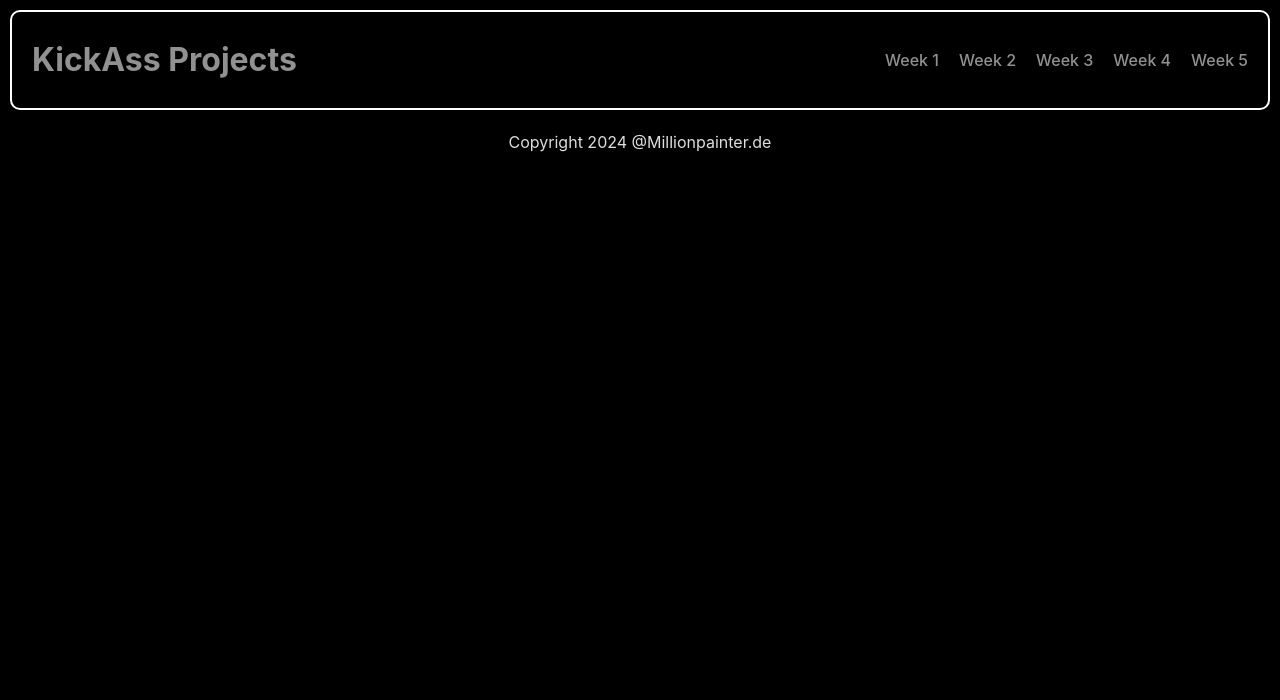
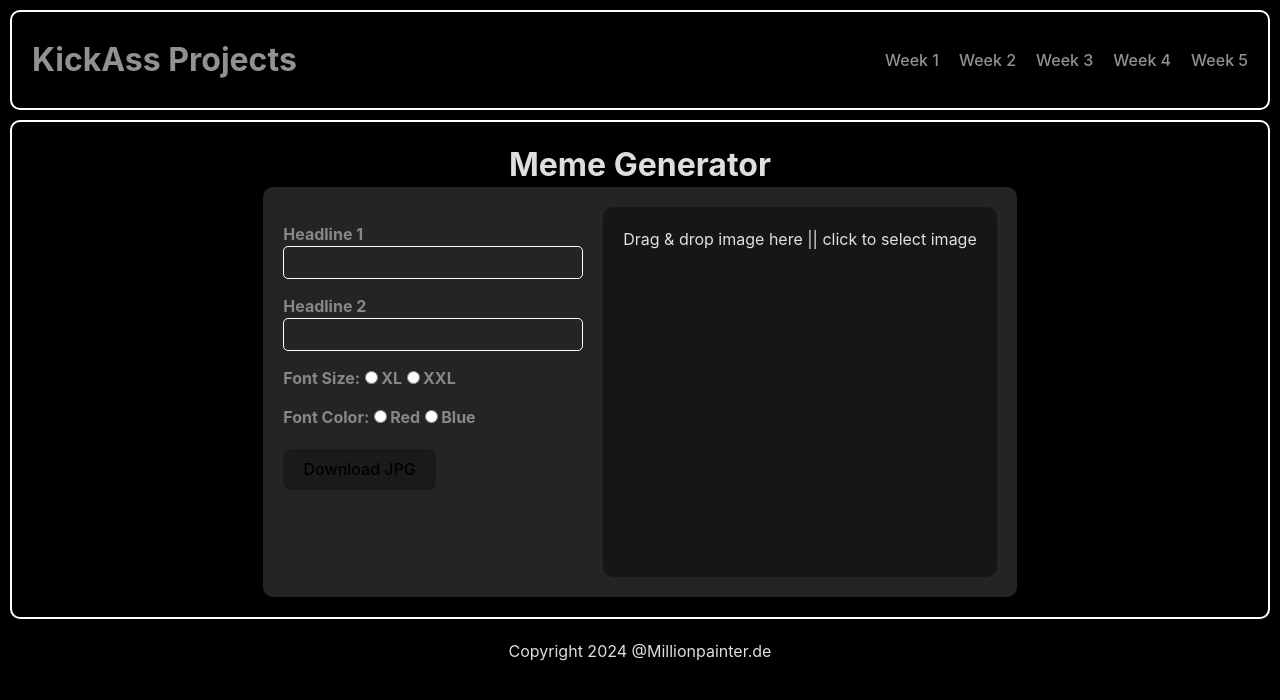
Before and after one commit to Phil-star1984/kickass_projects, a React (Vite) app: page /weekfour in a window 1280 px wide. Shown: the top 700 px of the page. Built offline with nearby package versions, Linux system fonts and the light colour scheme.

Commit message:
Added Meme Generator in WeekFour

```diff
--- a/package.json
+++ b/package.json
@@ -14,12 +14,15 @@
   "dependencies": {
     "axios": "^1.6.5",
     "chart.js": "^4.4.1",
+    "html2canvas": "^1.4.1",
     "papaparse": "^5.4.1",
     "react": "^18.2.0",
     "react-beautiful-dnd": "^13.1.1",
     "react-chartjs-2": "^5.2.0",
     "react-dom": "^18.2.0",
+    "react-drag-drop-files": "^2.3.10",
     "react-draggable": "^4.4.6",
+    "react-dropzone": "^14.2.3",
     "react-resizable": "^3.0.5",
     "react-router-dom": "^6.21.1",
     "react-spinners-kit": "^1.9.1",
--- a/src/App.jsx
+++ b/src/App.jsx
@@ -1,14 +1,14 @@
 import { useState } from "react";
 import { Routes, Route } from "react-router-dom";
 import NavBar from "./components/NavBar.jsx";
-
+/* import WeekOne from "./components/WeekOne.jsx"; */
+/* import WeekTwo from "./components/WeekTwo.jsx"; */
 import Home from "./pages/Home.jsx";
-import WeekOne from "./components/WeekOne.jsx";
 import WeekOneTest from "./components/WeekOneTest.jsx";
-import WeekTwo from "./components/WeekTwo.jsx";
 import WeekTwoSecond from "./components/WeekTwoSecond.jsx";
 import WeekThree from "./components/WeekThree.jsx";
 import Footer from "./components/Footer.jsx";
+import WeekFour from "./components/WeekFour.jsx";
 
 function App() {
   return (
@@ -20,6 +20,7 @@ function App() {
         <Route path="/weekone" element={<WeekOneTest />} />
         <Route path="/weektwo" element={<WeekTwoSecond />} />
         <Route path="/weekthree" element={<WeekThree />} />
+        <Route path="/weekfour" element={<WeekFour />} />
       </Routes>
       <Footer />
     </>
--- /dev/null
+++ b/src/components/WeekFour.jsx
@@ -0,0 +1,186 @@
+import React from "react";
+import { useState } from "react";
+import { useDropzone } from "react-dropzone";
+import html2canvas from "html2canvas";
+
+function WeekFour() {
+  const [file, setFile] = useState([]);
+  const [headlineOne, setHeadlineOne] = useState("");
+  const [headlineTwo, setHeadlineTwo] = useState("");
+  const [fontSizeValue, setFontSizeValue] = useState("2rem");
+  const [fontColorValue, setFontColorValue] = useState("white");
+
+  //upload image & create URL
+  const { getRootProps, getInputProps, isDragActive } = useDropzone({
+    onDrop: (acceptedFiles) => {
+      setFile(
+        acceptedFiles.map((upFile) =>
+          Object.assign(upFile, {
+            preview: URL.createObjectURL(upFile),
+          })
+        )
+      );
+    },
+  });
+  /* console.log(file);
+  console.log(getRootProps());
+  console.log(headlineOne);
+  console.log(fontSizeValue); */
+
+  //part of UI: text can be manipulated by user: text/color/fontsize
+  //part of UI: if image exists, show example head & subline text
+
+  //download image + text in jpg || png || gif
+  const downloadImage = (e) => {
+    e.preventDefault();
+    const element = document.getElementById("memeContainer"); // Stellen Sie sicher, dass der Container eine ID hat
+    html2canvas(element, {
+      useCORS: true,
+      logging: true,
+      letterRendering: 1,
+      allowTaint: false,
+    }).then((canvas) => {
+      // create URL out of canvas
+      const image = canvas.toDataURL("image/jpeg", 1.0);
+      const link = document.createElement("a");
+      link.href = image;
+      link.download = "meme.jpg";
+      link.click();
+    });
+  };
+
+  return (
+    <div className="weekfour_outer_container">
+      <h1>Meme Generator</h1>
+      <div className="weekfour_inner_container">
+        <div className="weekfour_edit_container">
+          <form className="weekfour_edit_form">
+            <div className="weekfour_edit_element">
+              <label>Headline 1</label>
+              <input
+                type="text"
+                name="headlineOne"
+                value={headlineOne}
+                onChange={(e) => setHeadlineOne(e.target.value)}
+              />
+            </div>
+            <div className="weekfour_edit_element">
+              <label>Headline 2</label>
+              <input
+                type="text"
+                name="headlineTwo"
+                value={headlineTwo}
+                onChange={(e) => setHeadlineTwo(e.target.value)}
+              />
+            </div>
+            <div className="weekfour_edit_element">
+              <label>
+                Font Size:
+                <input
+                  type="radio"
+                  name="fontSize"
+                  value="3rem"
+                  checked={fontSizeValue === "3rem"}
+                  onChange={(e) => setFontSizeValue(e.target.value)}
+                ></input>
+                XL
+              </label>
+              <label>
+                <input
+                  type="radio"
+                  name="fontSize"
+                  value="4rem"
+                  checked={fontSizeValue === "4rem"}
+                  onChange={(e) => setFontSizeValue(e.target.value)}
+                />
+                XXL
+              </label>
+            </div>
+            <div className="weekfour_edit_element">
+              <label>
+                Font Color:
+                <input
+                  type="radio"
+                  name="fontColor"
+                  value="red"
+                  checked={fontColorValue === "red"}
+                  onChange={(e) => setFontColorValue(e.target.value)}
+                ></input>
+                Red
+              </label>
+              <label>
+                <input
+                  type="radio"
+                  name="fontColor"
+                  value="blue"
+                  checked={fontColorValue === "blue"}
+                  onChange={(e) => setFontColorValue(e.target.value)}
+                />
+                Blue
+              </label>
+            </div>
+
+            <button onClick={downloadImage}>Download JPG</button>
+          </form>
+        </div>
+        <div {...getRootProps()} className="weekfour_upload_container_outer">
+          <input {...getInputProps()} />
+          <div>
+            {file.map((upFile) => {
+              return (
+                <div
+                  key={upFile.name}
+                  id="memeContainer"
+                  className="weekfour_upload_container"
+                >
+                  <img
+                    src={upFile.preview}
+                    style={{
+                      /* width: "500px", */
+                      maxWidth: "900px",
+                      maxHeight: "500px",
+                      border: "1px solid white",
+                      borderRadius: "8px",
+                    }}
+                    alt="preview"
+                  />
+                  <div className="weekfour_upload_container_texttop">
+                    {!!headlineOne && (
+                      <h1
+                        style={{
+                          fontSize: fontSizeValue,
+                          color: fontColorValue,
+                        }}
+                      >
+                        {headlineOne}
+                      </h1>
+                    )}
+                  </div>
+                  <div className="weekfour_upload_container_textbottom">
+                    {!!headlineTwo && (
+                      <h1
+                        style={{
+                          fontSize: fontSizeValue,
+                          color: fontColorValue,
+                        }}
+                      >
+                        {headlineTwo}
+                      </h1>
+                    )}
+                  </div>
+                </div>
+              );
+            })}
+          </div>
+          {isDragActive ? (
+            <p>Drop the image here..</p>
+          ) : (
+            <p>Drag & drop image here || click to select image</p>
+          )}
+        </div>
+      </div>
+    </div>
+  );
+}
+
+export default WeekFour;
--- a/src/index.css
+++ b/src/index.css
@@ -518,6 +518,75 @@ td:hover {
   justify-content: center;
 }
 
+.weekfour_outer_container {
+  border: 2px solid white;
+  /* height: 85vh; */
+  border-radius: 10px;
+  margin: 10px;
+  padding: 20px;
+  display: flex;
+  justify-content: center;
+  align-items: center;
+  flex-flow: column;
+}
+
+.weekfour_inner_container {
+  display: flex;
+  padding: 20px;
+  background-color: rgb(36, 36, 36);
+  border-radius: 10px;
+}
+
+.weekfour_inner_container h1 {
+  /* font: 800 40px Arial;
+  -webkit-text-stroke: 2px black; */
+  /* -webkit-text-fill-color: transparent; */
+}
+
+.weekfour_edit_form label {
+  color: #878787; /* graue Textfarbe */
+  font-weight: bold; /* Fettdruck */
+  margin-top: 10px; /* Abstand nach oben */
+  /* display: block;  */
+}
+
+.weekfour_edit_form button {
+  margin-top: 20px; /* Abstand nach oben */
+}
+
+.weekfour_edit_element {
+  margin-top: 15px;
+}
+
+.weekfour_upload_container_outer {
+  min-width: 330px;
+  min-height: 330px;
+  margin-left: 20px;
+  padding: 20px;
+  background-color: #161616;
+  border-radius: 10px;
+}
+
+.weekfour_upload_container {
+  position: relative;
+  text-align: center;
+  display: flex;
+  justify-content: center;
+}
+
+.weekfour_upload_container_texttop {
+  position: absolute;
+  top: 20px;
+  /* left: 10px; */
+}
+
+.weekfour_upload_container_textbottom {
+  position: absolute;
+  bottom: 20px;
+}
+
+/*///////////////////// Media Queries ////////////////////////*/
+
 @media only screen and (max-width: 600px) {
   .chart_container_mostouter {
     margin-top: 10px;
```
Also changed, not shown: 1 other file (tests, documents, lock files or other folders).
